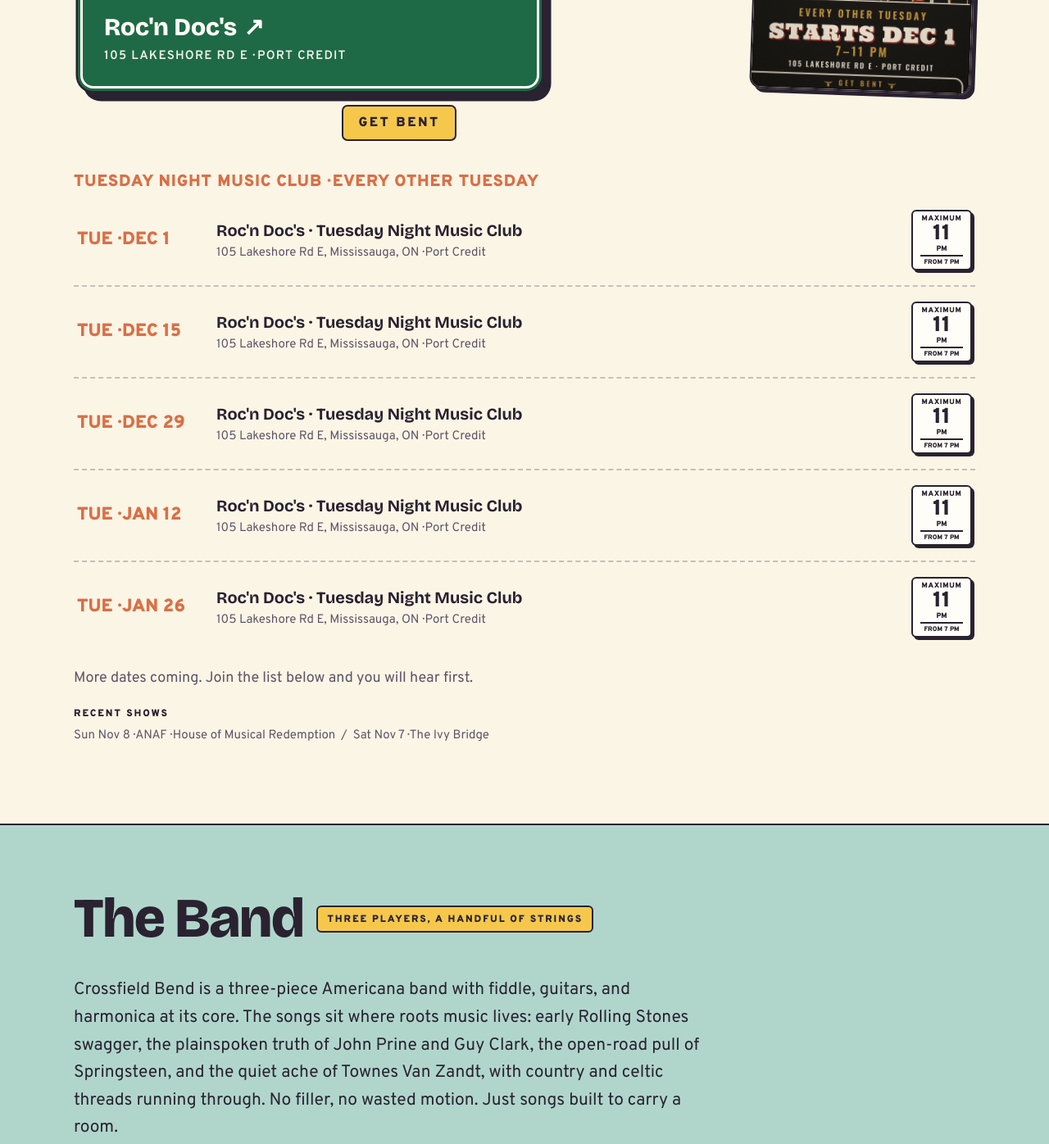
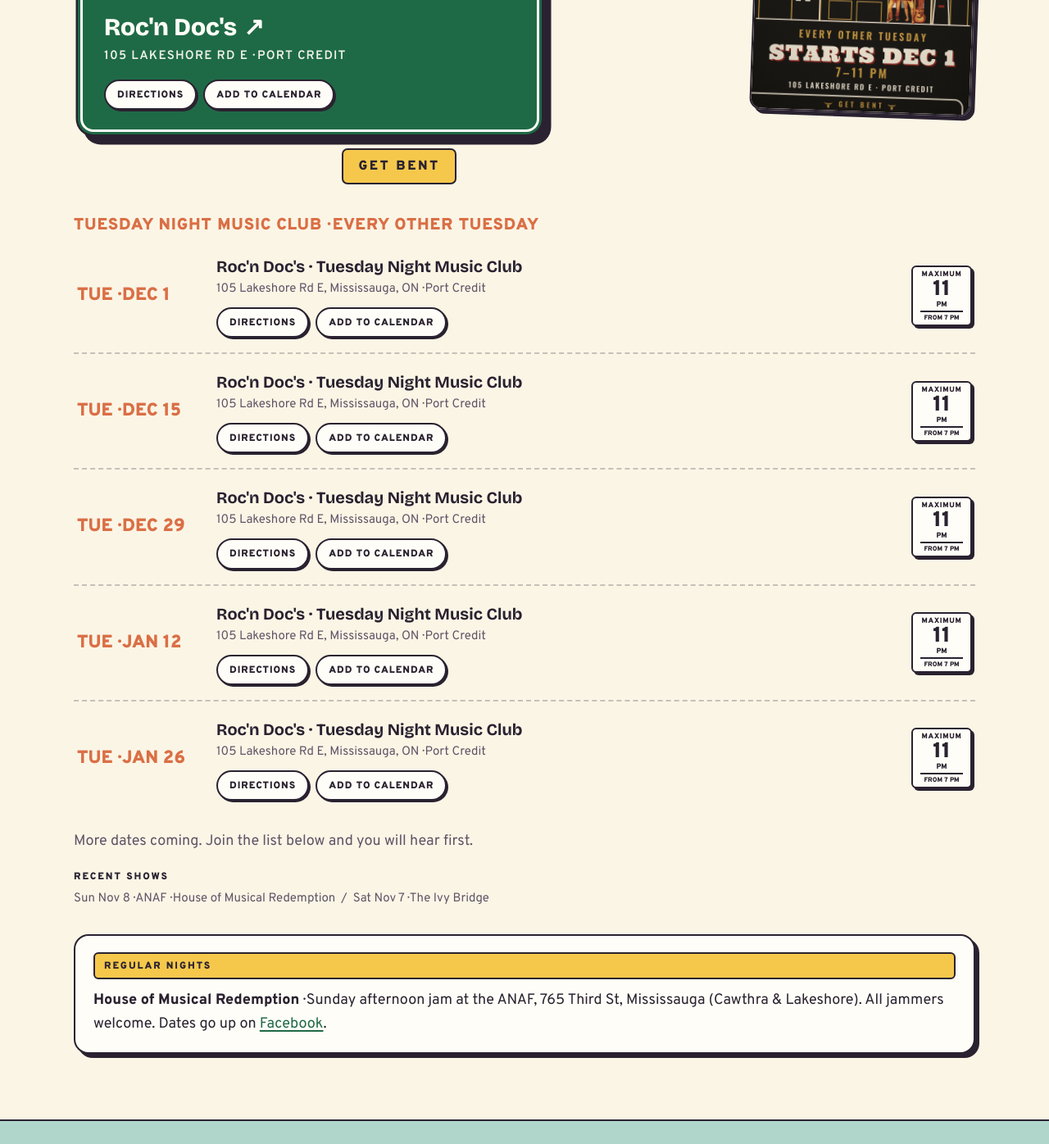
Before and after one commit to Derrick-Young-The-Band/CrossfieldBend, a plain HTML site: page index.html in a window 1280 px wide. Shown: the part 1404-2800 px from the top of the page at 82% size. Drawn offline with nearby package versions, Linux system fonts and the light colour scheme.

Commit message:
Fan actions: Directions and Add to calendar on every show, plus Regular nights
- Next stop sign and each show row get Directions (Google Maps) and Add to calendar (.ics) buttons
- Regular nights box for the House of Musical Redemption Sunday jam at the ANAF, linking to Facebook

Co-Authored-By: Claude Opus 5.5 <noreply@anthropic.com>

```diff
--- a/index.html
+++ b/index.html
@@ -198,6 +198,11 @@
 
   .tagchip{display:inline-block;background:var(--plate);border:var(--edge);border-radius:6px;font-family:'Overpass',sans-serif;font-size:11px;font-weight:900;letter-spacing:.1em;text-transform:uppercase;padding:2px 7px 0;margin-left:6px;vertical-align:2px}
   #show-recent{margin-top:10px}
+  .btn.sm{padding:8px 14px 6px;font-size:12px;box-shadow:2px 2px 0 var(--ink)}
+  .acts{display:flex;gap:8px;flex-wrap:wrap;margin-top:10px}
+  .hsign .acts{margin-top:16px}
+  .regular{margin-top:30px;background:var(--white);border:var(--edge);border-radius:18px;box-shadow:var(--pop);padding:20px 22px}
+  .regular p{margin:12px 0 0}
   @media(max-width:820px){
     .nextwrap{grid-template-columns:1fr}
     .nextwrap .poster{max-width:240px;transform:none}
@@ -320,6 +325,7 @@
           <div class="htime" id="ns-time">7–11 PM</div>
           <div class="hven"><span id="ns-venue">Roc'n Doc's</span><span class="arr" aria-hidden="true">↗</span></div>
           <div class="haddr" id="ns-addr">105 Lakeshore Rd E · Port Credit</div>
+          <div id="ns-actions"></div>
         </div>
         <span class="plate-get">Get bent</span>
       </div>
@@ -331,6 +337,10 @@
     <p class="lead" id="show-empty" style="margin-top:18px;display:none">New dates are on the way.</p>
     <p class="lead" style="margin-top:18px">More dates coming. Join the list below and you will hear first.</p>
     <p class="played" id="show-recent" style="display:none"></p>
+    <div class="regular">
+      <div class="eyebrow plate">Regular nights</div>
+      <p><b>House of Musical Redemption</b> · Sunday afternoon jam at the ANAF, 765 Third St, Mississauga (Cawthra &amp; Lakeshore). All jammers welcome. Dates go up on <a href="https://www.facebook.com/crossfield.bend" target="_blank" rel="noopener">Facebook</a>.</p>
+    </div>
   </div>
 </section>
 
--- a/shows-render.js
+++ b/shows-render.js
@@ -110,8 +110,29 @@
     }).join('') : '<div class="row"><div class="w"><span>New dates coming soon.</span></div></div>';
   }
 
+
+  /* Fan actions: Google Maps directions and an .ics calendar file */
+  function icsStamp(d) { return d.toISOString().replace(/[-:]/g, '').replace(/\.\d{3}/, ''); }
+  function icsEsc(t) { return String(t).replace(/\\/g, '\\\\').replace(/([,;])/g, '\\$1'); }
+  function icsHref(s) {
+    var lines = ['BEGIN:VCALENDAR', 'VERSION:2.0', 'PRODID:-//Crossfield Bend//Shows//EN', 'BEGIN:VEVENT',
+      'UID:' + icsStamp(s.s) + '-' + s.venue.replace(/[^A-Za-z0-9]/g, '') + '@crossfieldbend.com',
+      'DTSTAMP:' + icsStamp(new Date()), 'DTSTART:' + icsStamp(s.s), 'DTEND:' + icsStamp(s.e),
+      'SUMMARY:' + icsEsc(eventName(s)), 'LOCATION:' + icsEsc(s.venue + ', ' + s.addr),
+      'URL:' + SITE + '/#shows', 'END:VEVENT', 'END:VCALENDAR'];
+    return 'data:text/calendar;charset=utf-8,' + encodeURIComponent(lines.join('\r\n'));
+  }
+  function mapsHref(s) { return 'https://www.google.com/maps/search/?api=1&query=' + encodeURIComponent(s.venue + ', ' + s.addr); }
+  function actionsHTML(s) {
+    var day = s.start.slice(0, 10);
+    return '<div class="acts">' +
+      '<a class="btn ghost sm" href="' + mapsHref(s) + '" target="_blank" rel="noopener">Directions</a>' +
+      '<a class="btn ghost sm" href="' + icsHref(s) + '" download="crossfield-bend-' + day + '.ics">Add to calendar</a>' +
+      '</div>';
+  }
+
   window.CFB = Object.assign(window.CFB || {}, {
     upcoming: upcoming, past: past, timeRange: timeRange, label: label, eventName: eventName,
-    wd: wd, md: md, esc: esc, renderHome: renderHome, renderEpk: renderEpk, jsonld: jsonld
+    wd: wd, md: md, esc: esc, actionsHTML: actionsHTML, icsHref: icsHref, mapsHref: mapsHref, renderHome: renderHome, renderEpk: renderEpk, jsonld: jsonld
   });
 })();
```
